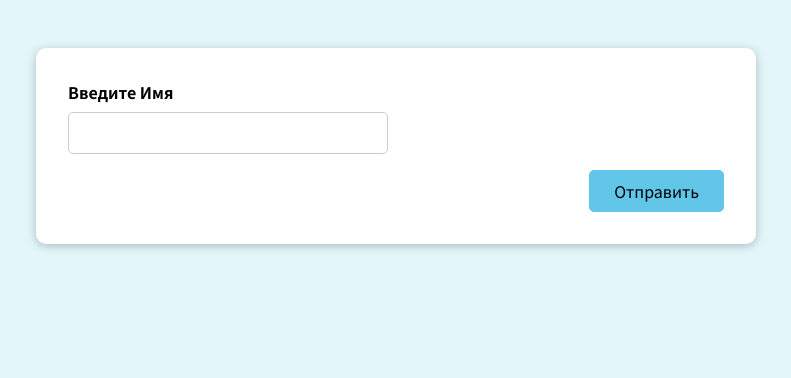
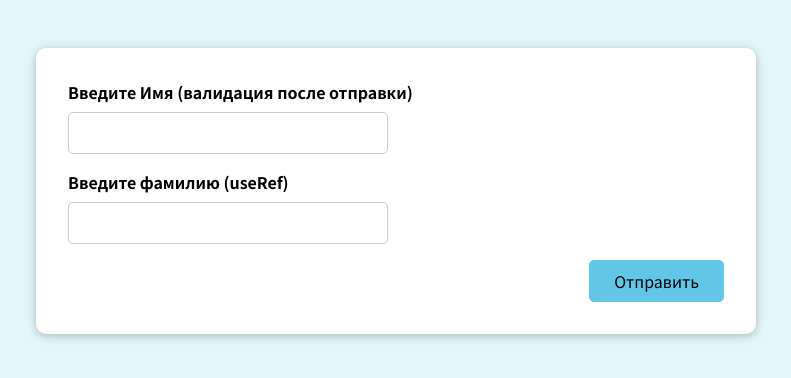
Before and after one commit to nikonp123/ModernReact_FormInputUser, a React (Create React App) app: page / in a window 1280 px wide. Shown: the top 378 px of the page, without its empty margins (244-1035 px from the left). Built offline with nearby package versions, Linux system fonts and the light colour scheme.

Commit message:
first commit

```diff
--- a/src/components/SomeInput.js
+++ b/src/components/SomeInput.js
@@ -1,9 +1,47 @@
+import { useState, useRef } from 'react';
+
 const SomeInput = (props) => {
+  const [enteredName, setEnteredName] = useState('');
+  const [isEnteredNameValid, setIsEnteredNameValid] = useState(true);
+
+  const nameLastInputRef = useRef();
+
+  const nameInputChangeHandler = (e) => {
+    setEnteredName(e.target.value);
+  };
+
+  const formSubmitHandler = (e) => {
+    e.preventDefault();
+    if (enteredName.trim() === '') {
+      setIsEnteredNameValid(false);
+      return;
+    }
+    setIsEnteredNameValid(true);
+    console.log(enteredName);
+    console.log(nameLastInputRef.current.value);
+    setEnteredName('');
+    nameLastInputRef.current.value = ''; //not best practice
+  };
+
+  const nameInputClasses = isEnteredNameValid
+    ? 'form-control'
+    : 'form-control invalid';
+
   return (
-    <form>
+    <form onSubmit={formSubmitHandler}>
+      <div className={nameInputClasses}>
+        <label htmlFor="name">Введите Имя (валидация после отправки)</label>
+        <input
+          type="text"
+          id="name"
+          onChange={nameInputChangeHandler}
+          value={enteredName}
+        />
+        {!isEnteredNameValid && <p className="error-text">Enter valid name</p>}
+      </div>
       <div className="form-control">
-        <label htmlFor="name">Введите Имя</label>
-        <input type="text" id="name" />
+        <label htmlFor="lastName">Введите фамилию (useRef)</label>
+        <input type="text" id="lastName" ref={nameLastInputRef} />
       </div>
       <div className="form-actions">
         <button>Отправить</button>
```
